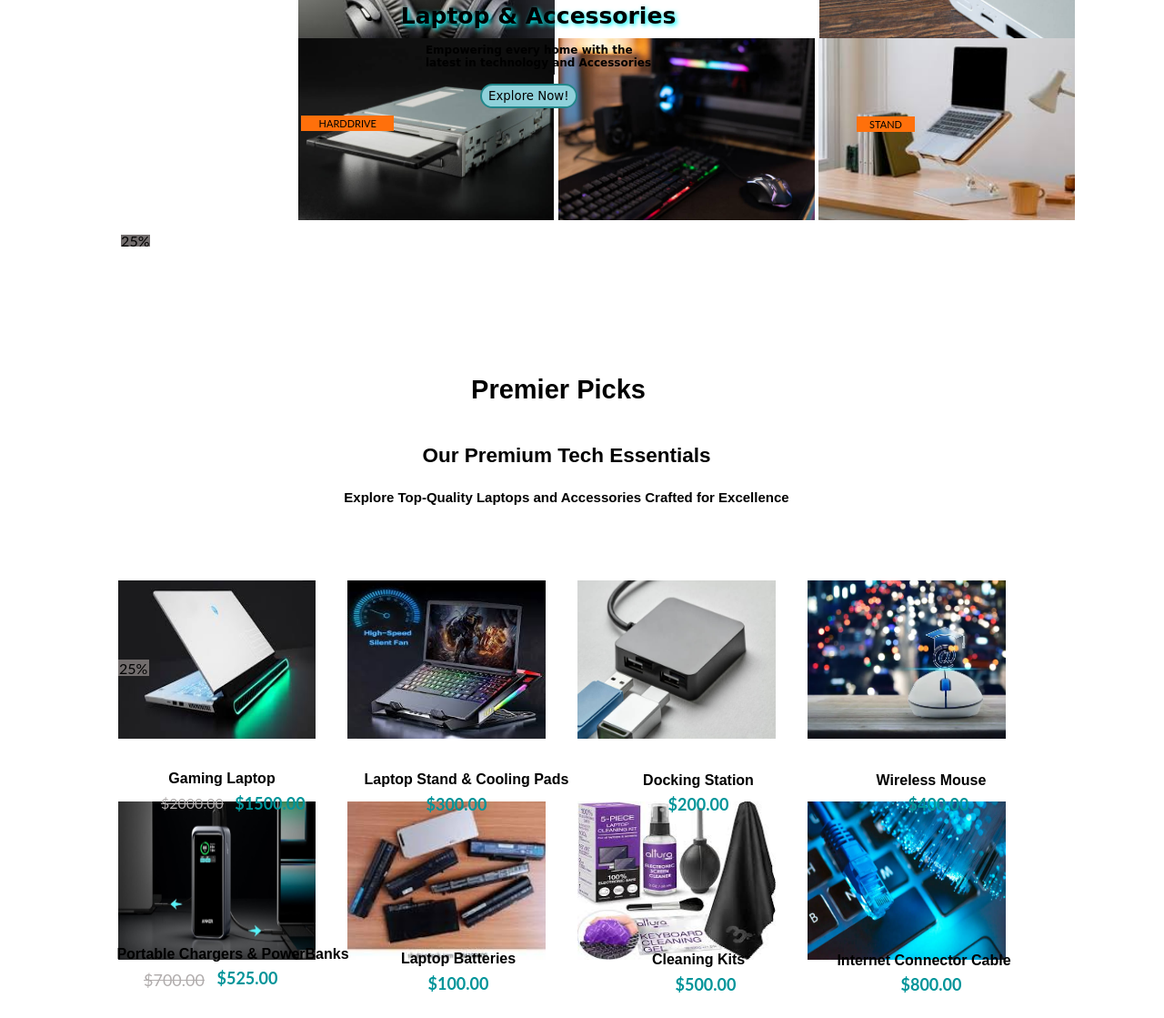
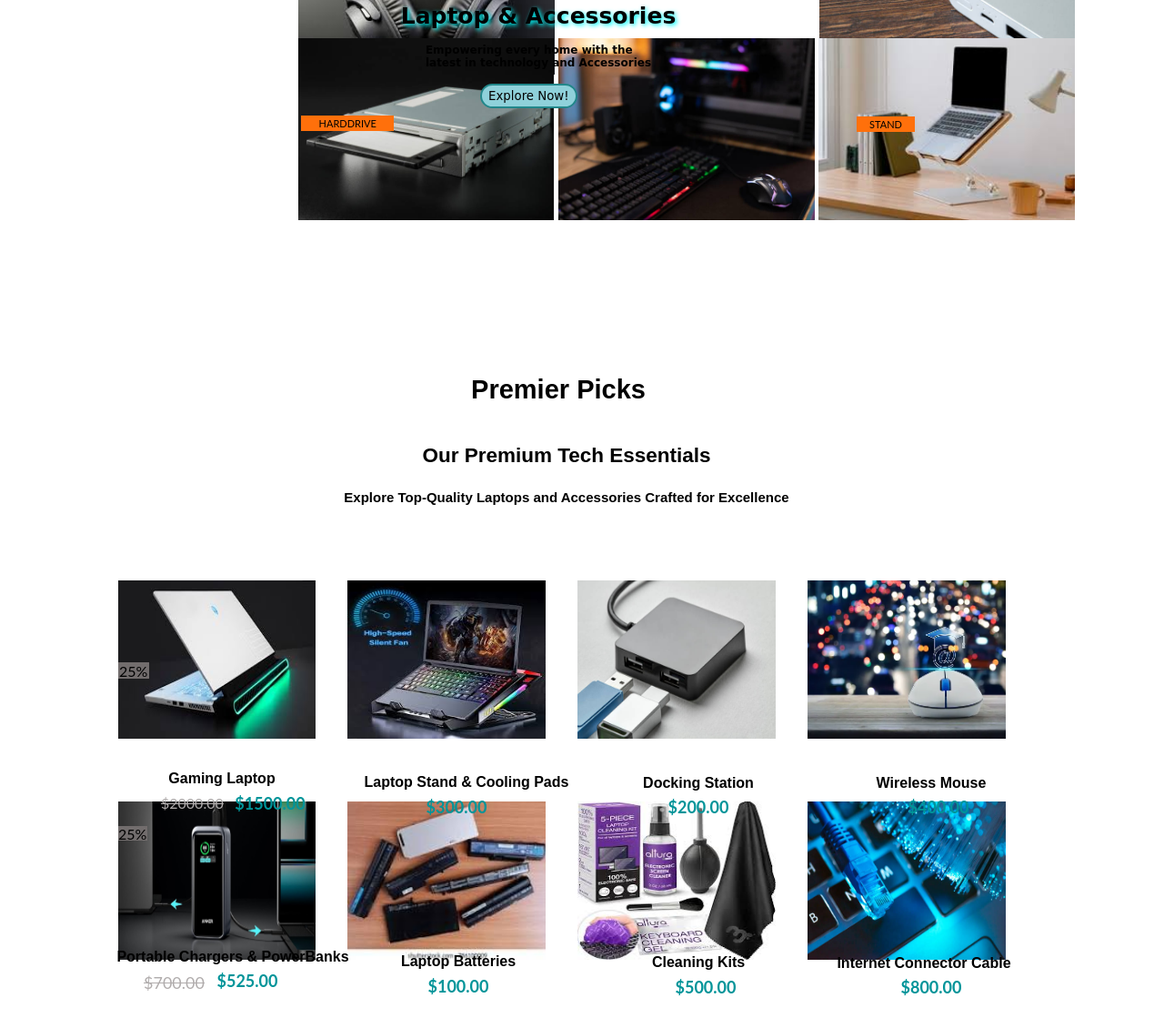
Before and after one commit to shayanahmed2007/FULL-DEPLOYMENT.MD, a plain HTML site: page index.html in a window 1280 px wide. Shown: the part 1427-2546 px from the top of the page at 91% size. Drawn offline with Linux system fonts and the light colour scheme; a web font is replaced by a local one.

Commit message:
Update index.html

```diff
--- a/index.html
+++ b/index.html
@@ -704,10 +704,10 @@
             justify-content: center;
             align-items: center;
             position: relative;
-            top: -537.5px;
-            left: 8.3rem;
+            top: 113px;
+            left: 8.1rem;
             background-color: #726d6d;
-            height: 13px;
+            height: 16px;
             width: 32px;
             cursor: pointer;
             padding: 2px 3px;
```
